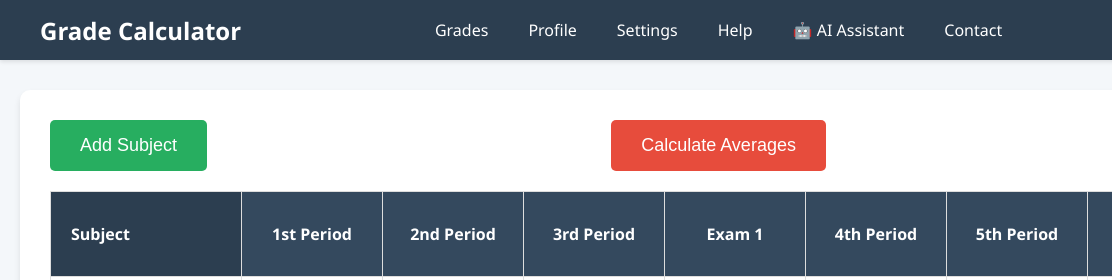
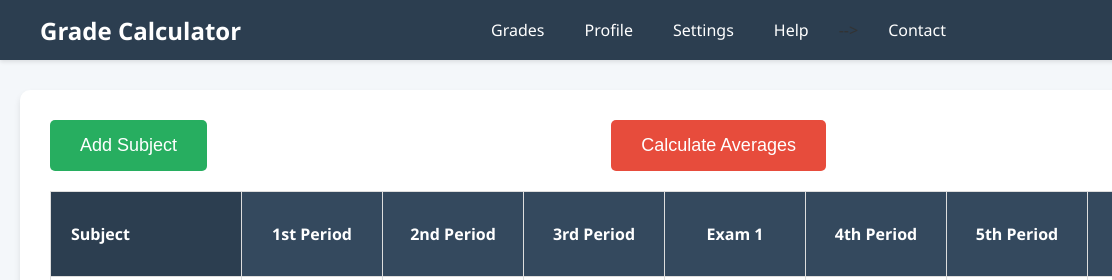
Before and after one commit to suahco42025/grade_calculator, a website: page index.html in a window 1280 px wide. Shown: the top 280 px of the page, 0-1112 px from the left. Drawn offline with nearby package versions, Linux system fonts and the light colour scheme; no server answers.

Commit message:
Update index.html

```diff
--- a/index.html
+++ b/index.html
@@ -1035,7 +1035,7 @@
                 <li><a href="#" onclick="showSection('profile')">Profile</a></li>
                 <li><a href="#" onclick="showSection('settings')">Settings</a></li>
                 <li><a href="#" onclick="showSection('help')">Help</a></li>
-                <li><a href="#" onclick="toggleFloatingChat()">🤖 AI Assistant</a></li> <!-- Updated to toggle floating chat -->
+                <!--<li><a href="#" onclick="toggleFloatingChat()">🤖 AI Assistant</a></li> <!-- Updated to toggle floating chat -->-->
                 <li><a href="#" onclick="showSection('contact')">Contact</a></li>
             </ul>
             <div class="nav-profile">
```
